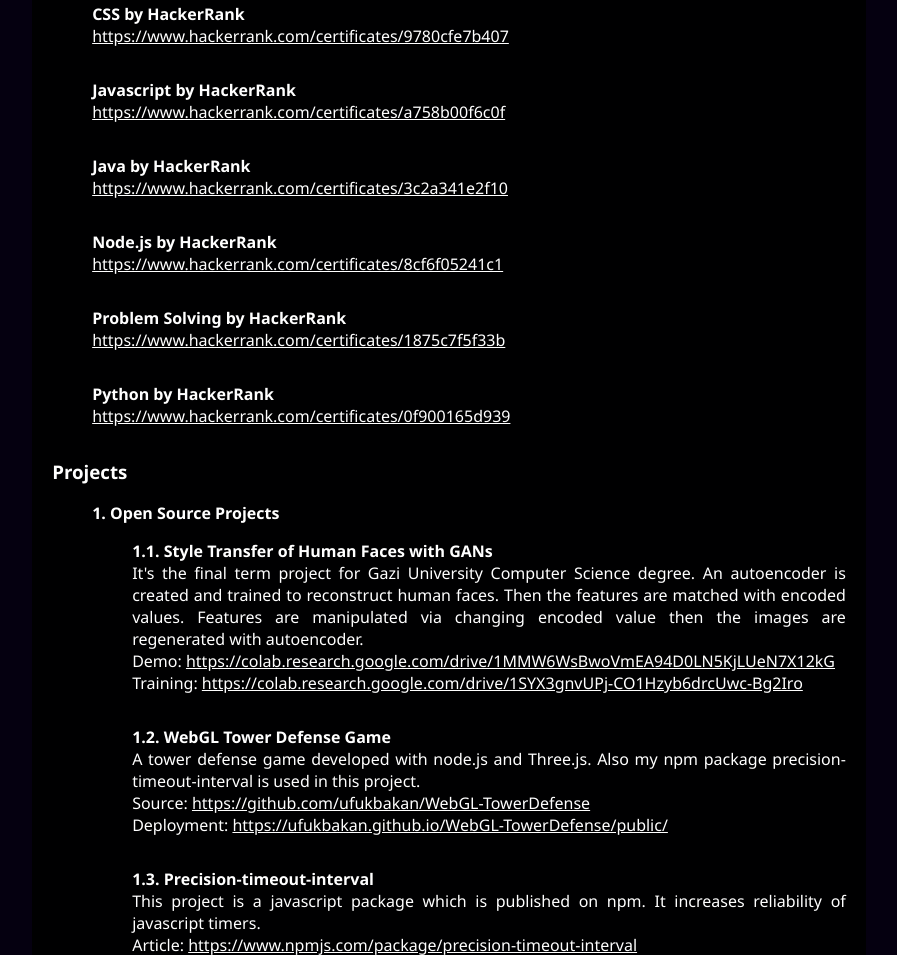
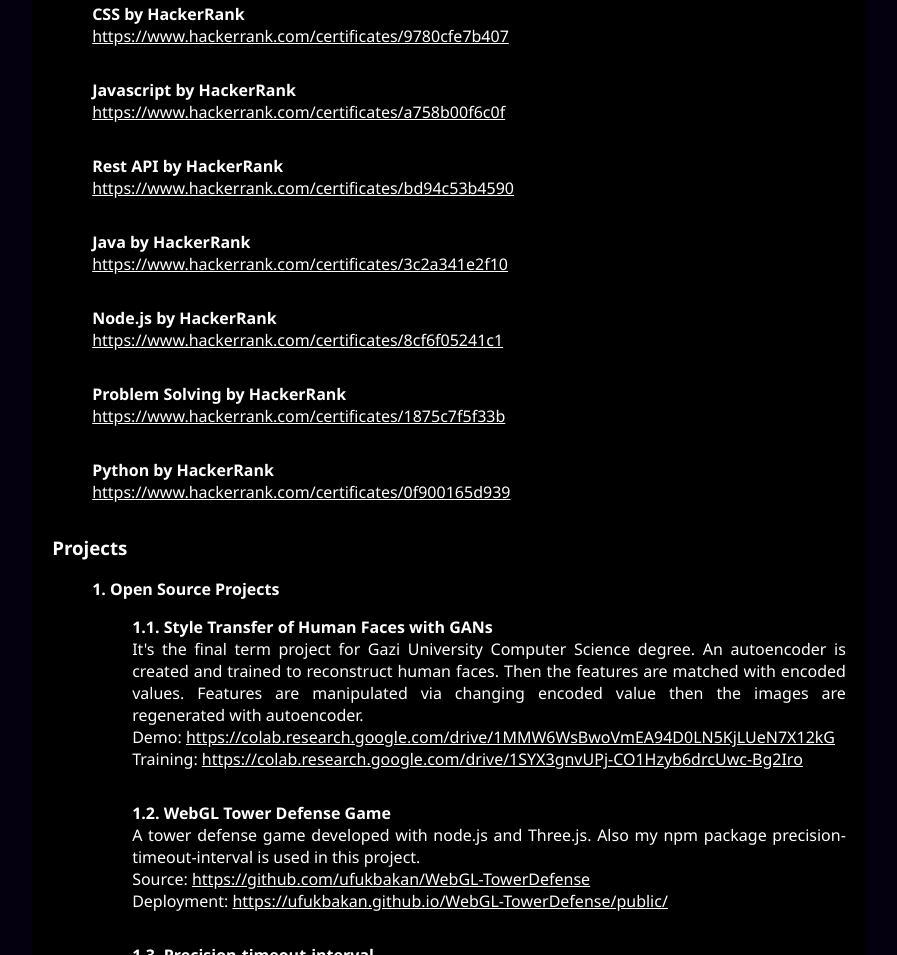
Before and after one commit to ufukbakan/cv, a plain HTML site: page index.html in a window 1280 px wide. Shown: the part 1782-2737 px from the top of the page, without its empty margins (191-1088 px from the left). Drawn offline with Linux system fonts and the light colour scheme.

Commit message:
add rest api certificate

```diff
--- a/index.html
+++ b/index.html
@@ -179,10 +179,10 @@
             </li>
             <li>
                 <h4>Software Engineer at TÜBİTAK BİLGEM YTE (August 2021 - August 2022)</h4>
-                <p>I worked as a remote full stack software developer. SpringBoot framework is primarly used in this job. I
-                    gained experience with working within an agile environment. Using Atlassian continious integration tools like
-                    Jira was a daily routine. I developed both backend with Java and PostgreSQL and frontend with ember
-                    and handlebars, for government's financial system. </p>
+                <p>I worked as a remote full stack software developer. SpringBoot framework is primarly used in this
+                    job. I gained experience with working within an agile environment. Using Atlassian continious
+                    integration tools like Jira was a daily routine. I developed both backend with Java and PostgreSQL
+                    and frontend with ember and handlebars, for government's financial system. </p>
             </li>
             <li>
                 <h4>Software Engineer at T.C. İçişleri Bakanlığı (August 2022 - Now)</h4>
@@ -221,6 +221,11 @@
                 <h4> Javascript by HackerRank </h4>
                 <p><a href="https://www.hackerrank.com/certificates/a758b00f6c0f"
                         target="_blank">https://www.hackerrank.com/certificates/a758b00f6c0f</a></p>
+            </li>
+            <li>
+                <h4>Rest API by HackerRank</h4>
+                <p><a href="https://www.hackerrank.com/certificates/bd94c53b4590" target="_blank">
+                        https://www.hackerrank.com/certificates/bd94c53b4590</a></p>
             </li>
             <li>
                 <h4> Java by HackerRank </h4>
```
